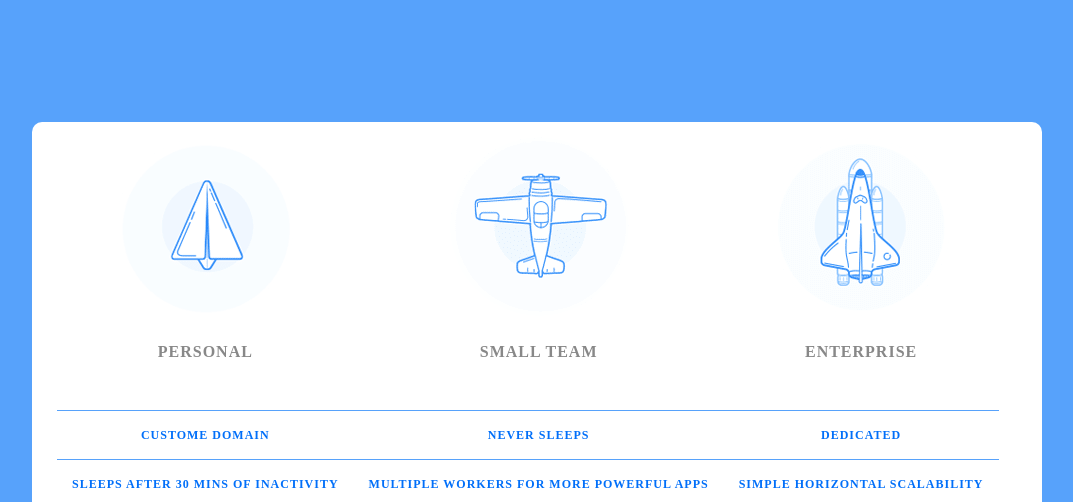
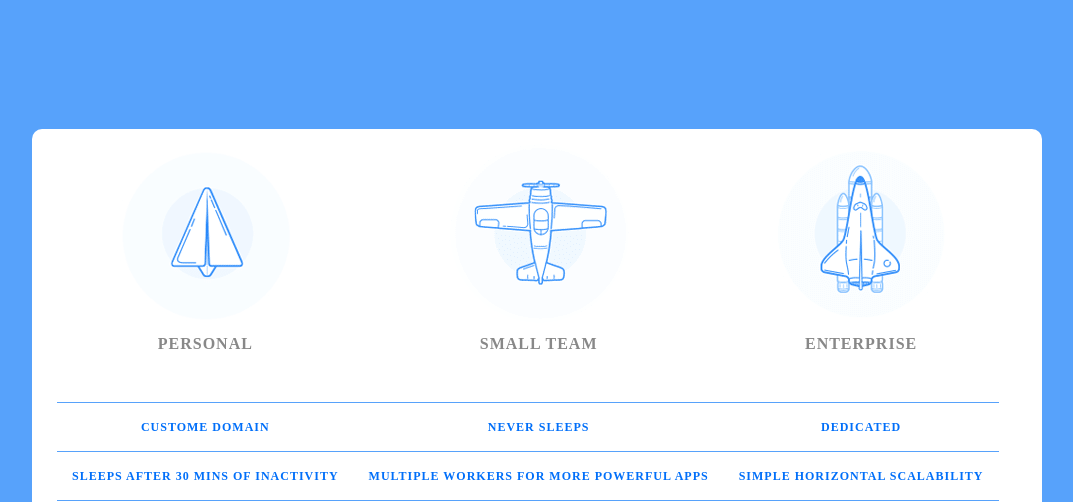
Before and after one commit to Yusuf-Ayba/tabel-pricing, a plain HTML site: page index.html in a window 1280 px wide. Shown: the top 502 px of the page, without its empty margins (103-1176 px from the left). Drawn offline with Linux system fonts and the light colour scheme.

Commit message:
Perbaikan code di index.html dan app.css

```diff
--- a/app.css
+++ b/app.css
@@ -23,11 +23,11 @@ body {
     text-transform: uppercase;
 }
 
-.pricing-plane {
+.pricing-plan {
     border-bottom: 1px solid #9dd1ff;
 }
 
-.pricing.plane:last-child {
+.pricing-plan:last-child {
     border-bottom: none;
 }
 
@@ -107,13 +107,13 @@ body {
         flex-direction: row;
     }
 
-    .pricing.panel {
+    .pricing-plan {
         border-bottom: none;
         border-right: 1px solid #9dd1ff;
         padding: 25px 50px;
     }
 
-    .pricing-plane:last-child {
+    .pricing-plan:last-child {
         border-right: none;
     }
 }
--- a/index.html
+++ b/index.html
@@ -8,12 +8,13 @@
     <link rel="stylesheet" href="reset.css">
     <link rel="stylesheet" href="https://fonts.googleapis.com/css?family=Open+Sans:400,600,700">
 </head>
+
 <body>
-
     <div class="panel pricing-table">
-
         <div class="pricing-plan">
-            <img src="icon/paper-plane.png" alt="" class="pricing-img">
+            <div class="img-container">
+                <img src="icon/paper-plane.png" alt="" class="pricing-img">
+            </div>
             <h2 class="pricing-header">Personal</h2>
             <ul class="pricing-features">
                 <li class="pricing-features-item">Custome domain</li>
@@ -24,27 +25,31 @@
         </div>
 
         <div class="pricing-plan">
-            <img src="icon/plane.png" alt="" class="pricing-img">
+            <div class="img-container">
+                <img src="icon/plane.png" alt="" class="pricing-img">
+            </div>
             <h2 class="pricing-header">Small team</h2>
             <ul class="pricing-features">
                 <li class="pricing-features-item">Never sleeps</li>
                 <li class="pricing-features-item">Multiple workers for more powerful apps</li>
             </ul>
             <span class="pricing-price">$150</span>
-        <a href="#" class="pricing-buttom is-featured">Free trial</a>
+            <a href="#" class="pricing-buttom is-featured">Free trial</a>
         </div>
 
         <div class="pricing-plan">
-            <img src="icon/space-ship.png" alt="" class="pricing-img">
+            <div class="img-container">
+                <img src="icon/space-ship.png" alt="" class="pricing-img">
+            </div>
             <h2 class="pricing-header">Enterprise</h2>
             <ul class="pricing-features">
                 <li class="pricing-features-item">Dedicated</li>
                 <li class="pricing-features-item">Simple horizontal scalability</li>
             </ul>
             <span class="pricing-price">$400</span>
-        <a href="#" class="pricing-buttom">Free tral</a>
+            <a href="#" class="pricing-buttom">Free tral</a>
         </div>
-
     </div>
 </body>
+
 </html>
```
